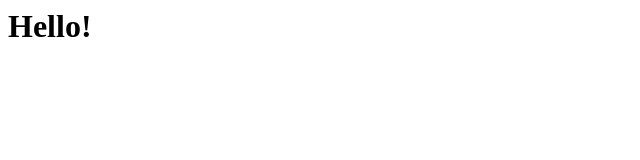
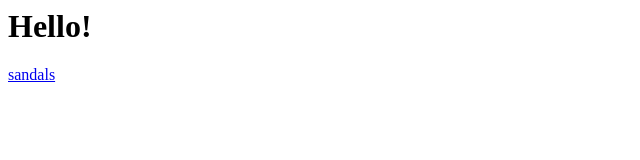
Before and after one commit to LukeGeyer1117/portfolio, a plain HTML site: page index.html in a window 1280 px wide. Shown: the full height of the page, 0-640 px from the left. Drawn offline with Linux system fonts and the light colour scheme.

Commit message:
Update index.html

```diff
--- a/index.html
+++ b/index.html
@@ -1 +1,2 @@
 <h1>Hello!</h1>
+<a href = 'sandals.html'>sandals</a>
```
